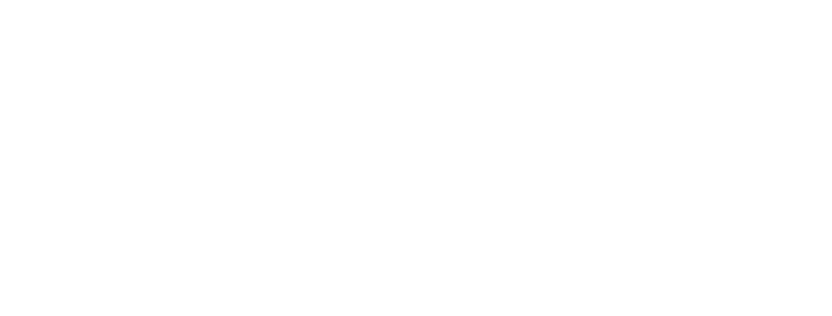
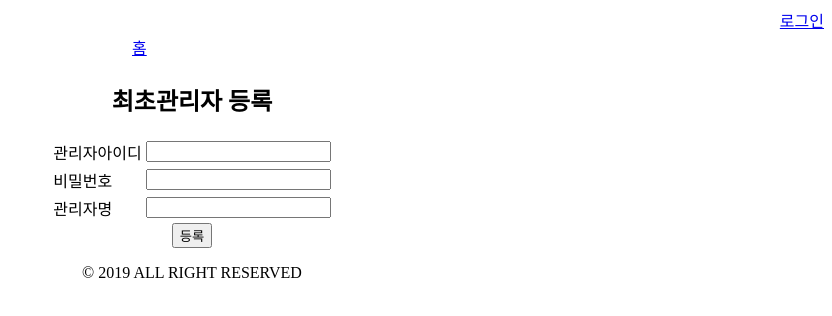
Before and after one commit to zaien24/shop-app, a Vue app: page /user/setup in a window 1280 px wide. Shown: the top 316 px of the page, without its empty margins (448-1280 px from the left). Built offline with nearby package versions, Linux system fonts and the light colour scheme.

Commit message:
7   최초 관리자 생성

```diff
--- a/package.json
+++ b/package.json
@@ -10,6 +10,7 @@
     "build": "node build/build.js"
   },
   "dependencies": {
+    "axios": "^0.27.2",
     "vue": "^2.5.2",
     "vue-router": "^3.0.1"
   },
--- /dev/null
+++ b/src/api/index.js
@@ -0,0 +1,5 @@
+import axios from 'axios'
+
+export default axios.create({
+  baseURL: '//localhost:8080'
+})
--- /dev/null
+++ b/src/components/member/AdminSetupForm.vue
@@ -0,0 +1,41 @@
+<template>
+  <form @submit.prevent="onSubmit">
+    <table>
+			<tr>
+				<td>관리자아이디</td>
+				<td><input type="text" v-model="userId"></td>
+			</tr>
+			<tr>
+				<td>비밀번호</td>
+				<td><input type="password" v-model="userPw"></td>
+			</tr>
+			<tr>
+				<td>관리자명</td>
+				<td><input type="text" v-model="userName"></td>
+			</tr>
+		</table>
+
+    <div>
+      <button type="submit">등록</button>
+    </div>
+  </form>
+</template>
+
+<script>
+export default {
+  name: 'AdminSetupForm',
+  data () {
+    return {
+      userId: '',
+      userName: '',
+      userPw: ''
+    }
+  },
+  methods: {
+    onSubmit () {
+      const { userId, userName, userPw } = this
+      this.$emit('submit', { userId, userName, userPw })
+    }
+  }
+}
+</script>
--- /dev/null
+++ b/src/pages/member/AdminSetupPage.vue
@@ -0,0 +1,31 @@
+<template>
+  <div align="center">
+    <h2>최초관리자 등록</h2>
+    <admin-setup-form @submit="onSubmit"/>
+  </div>
+</template>
+
+<script>
+import api from '@/api'
+import AdminSetupForm from '@/components/member/AdminSetupForm'
+
+export default {
+  name: 'AdminSetupPage',
+  components: { AdminSetupForm },
+  methods: {
+    onSubmit (payload) {
+      const { userId, userName, userPw } = payload
+      api.post('/users/setup', { userId, userName, userPw })
+        .then(res => {
+          alert('등록이 완료되었습니다.')
+          this.$router.push({
+            name: 'Home'
+          })
+        })
+        .catch(err => {
+          alert(err.response.data)
+        })
+    }
+  }
+}
+</script>
--- a/src/router/index.js
+++ b/src/router/index.js
@@ -2,6 +2,7 @@
 import Router from 'vue-router'
 import { HomeRouters } from '@/router/home'
 import { AuthRouters } from '@/router/auth'
+import { MemberRouters } from '@/router/member'
 
 Vue.use(Router)
 
@@ -9,6 +10,7 @@
   mode: 'history',
   routes: [
     ...HomeRouters,
-    ...AuthRouters
+    ...AuthRouters,
+    ...MemberRouters
   ]
 })
--- /dev/null
+++ b/src/router/member.js
@@ -0,0 +1,17 @@
+import MainHeader from '@/components/common/MainHeader'
+import Footer from '@/components/common/Footer'
+import MenuBar from '@/components/common/MenuBar'
+import AdminSetupPage from '@/pages/member/AdminSetupPage'
+
+export const MemberRouters = [
+  {
+    path: '/user/setup',
+    name: 'AdminSetupPage',
+    components: {
+      header: MainHeader,
+      menu: MenuBar,
+      default: AdminSetupPage,
+      footer: Footer
+    }
+  }
+]
```
Also changed, not shown: 1 other file (tests, documents, lock files or other folders).
